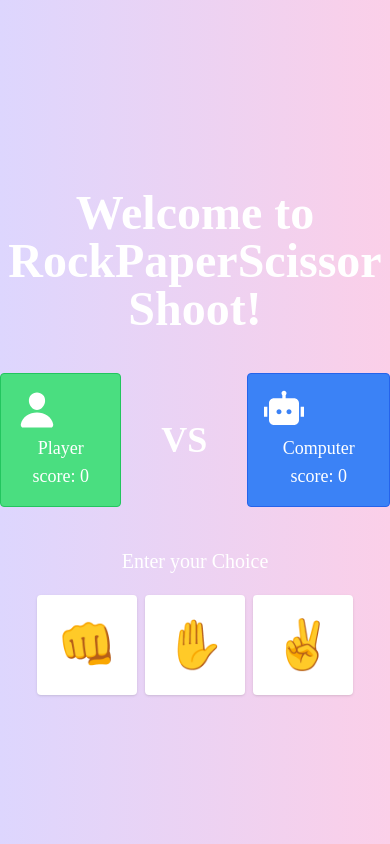
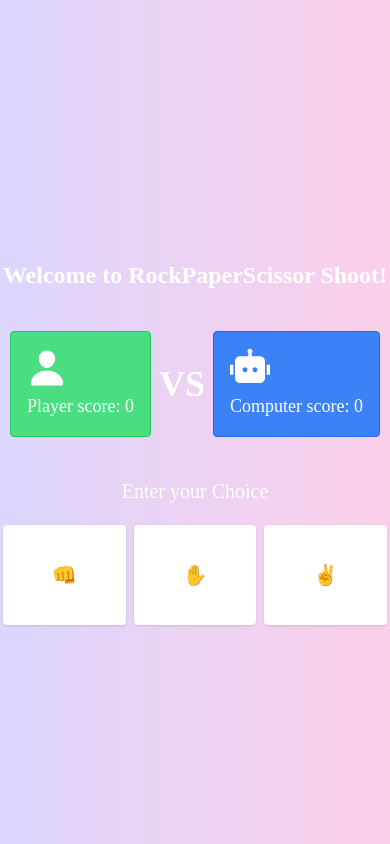
Before and after one commit to ImTrikk/RockPaperScissor, a React (Vite) app: page / in a window 390 px wide. Built offline with nearby package versions, Linux system fonts and the light colour scheme; a web font is replaced by a local one.

Commit message:
update screen  sizes

```diff
--- a/src/App.jsx
+++ b/src/App.jsx
@@ -42,7 +42,7 @@
 			<div className="bg-gradient-to-r from-violet-200 to-pink-200 h-screen">
 				<div className="flex items-center justify-center h-screen">
 					<div className="pt-10">
-						<h1 className="text-5xl font-bold text-white text-center">
+						<h1 className="text-2xl md:text-5xl font-bold text-white text-center">
 							Welcome to RockPaperScissor Shoot!
 						</h1>
 						{openDisplay ? (
--- a/src/components/DisplayChoice.jsx
+++ b/src/components/DisplayChoice.jsx
@@ -1,7 +1,6 @@
 import { useEffect, useState } from "react";
 
 export const DisplayChoice = ({ playerChoice, computerChoice }) => {
-
 	const player = () => {
 		switch (playerChoice) {
 			case "rock":
@@ -27,7 +26,7 @@
 	return (
 		<>
 			<div className="flex items-center justify-center gap-2">
-				<div className="w-[300px] h-[200px] bg-white shadow-sm rounded">
+				<div className="w-full md:w-[300px] h-[200px] bg-white shadow-sm rounded">
 					<img src={player()} alt="" />
 				</div>
 				<div>
--- a/src/components/PlayerChoices.jsx
+++ b/src/components/PlayerChoices.jsx
@@ -35,7 +35,7 @@
 		<>
 			<div className="flex gap-2 items-center justify-center">
 				<button
-					className={`bg-white rounded w-[100px] h-[100px] shadow hover:-translate-y-5 transform transition-transform ease-in-out duration-300 flex items-center justify-center text-5xl cursor-pointer ${
+					className={`bg-white rounded w-full md:w-[100px] h-[100px] shadow hover:-translate-y-5 transform transition-transform ease-in-out duration-300 flex items-center justify-center text-xl md:text-5xl cursor-pointer ${
 						isRockDisabled ? "opacity-50 pointer-events-none" : ""
 					}`}
 					onClick={rock}
@@ -43,7 +43,7 @@
 					👊
 				</button>
 				<button
-					className={`bg-white rounded w-[100px] h-[100px] shadow hover:-translate-y-5 transform transition-transform ease-in-out duration-300 flex items-center justify-center text-5xl cursor-pointer ${
+					className={`bg-white rounded w-full md:w-[100px] h-[100px] shadow hover:-translate-y-5 transform transition-transform ease-in-out duration-300 flex items-center justify-center text-xl md:text-5xl cursor-pointer ${
 						isPaperDisabled ? "opacity-50 pointer-events-none" : ""
 					}`}
 					onClick={paper}
@@ -51,7 +51,7 @@
 					✋
 				</button>
 				<button
-					className={`bg-white rounded w-[100px] h-[100px] shadow hover:-translate-y-5 transform transition-transform ease-in-out duration-300 flex items-center justify-center text-5xl cursor-pointer ${
+					className={`bg-white rounded w-full md:w-[100px] h-[100px] shadow hover:-translate-y-5 transform transition-transform ease-in-out duration-300 flex items-center justify-center text-xl md:text-5xl cursor-pointer ${
 						isScissorDisabled ? "opacity-50 pointer-events-none" : ""
 					}`}
 					onClick={scissor}
--- a/src/components/ScoreBoard.jsx
+++ b/src/components/ScoreBoard.jsx
@@ -70,7 +70,7 @@
 				""
 			)}
 			<div className="pt-5">
-				<div className="flex items-center justify-center gap-10">
+				<div className="flex items-center justify-center gap-2 md:gap-10">
 					<div className="text-white border border-green-500 bg-green-400 p-4 rounded flex flex-col items-start gap-1 justify-center px-4 text-lg">
 						<IoPerson size={40} />
 						<h1>Player score: {playerScore}</h1>
```
